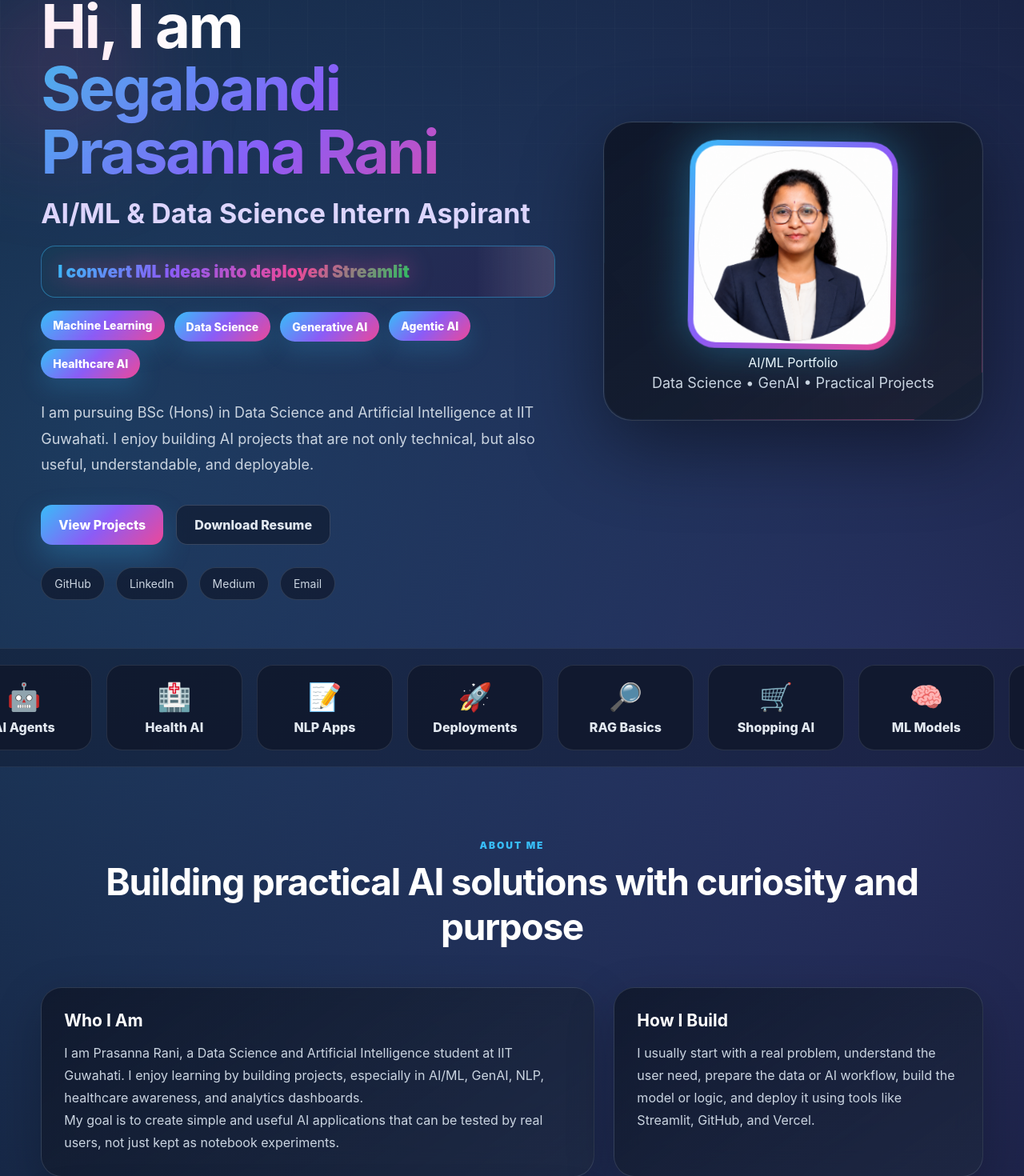
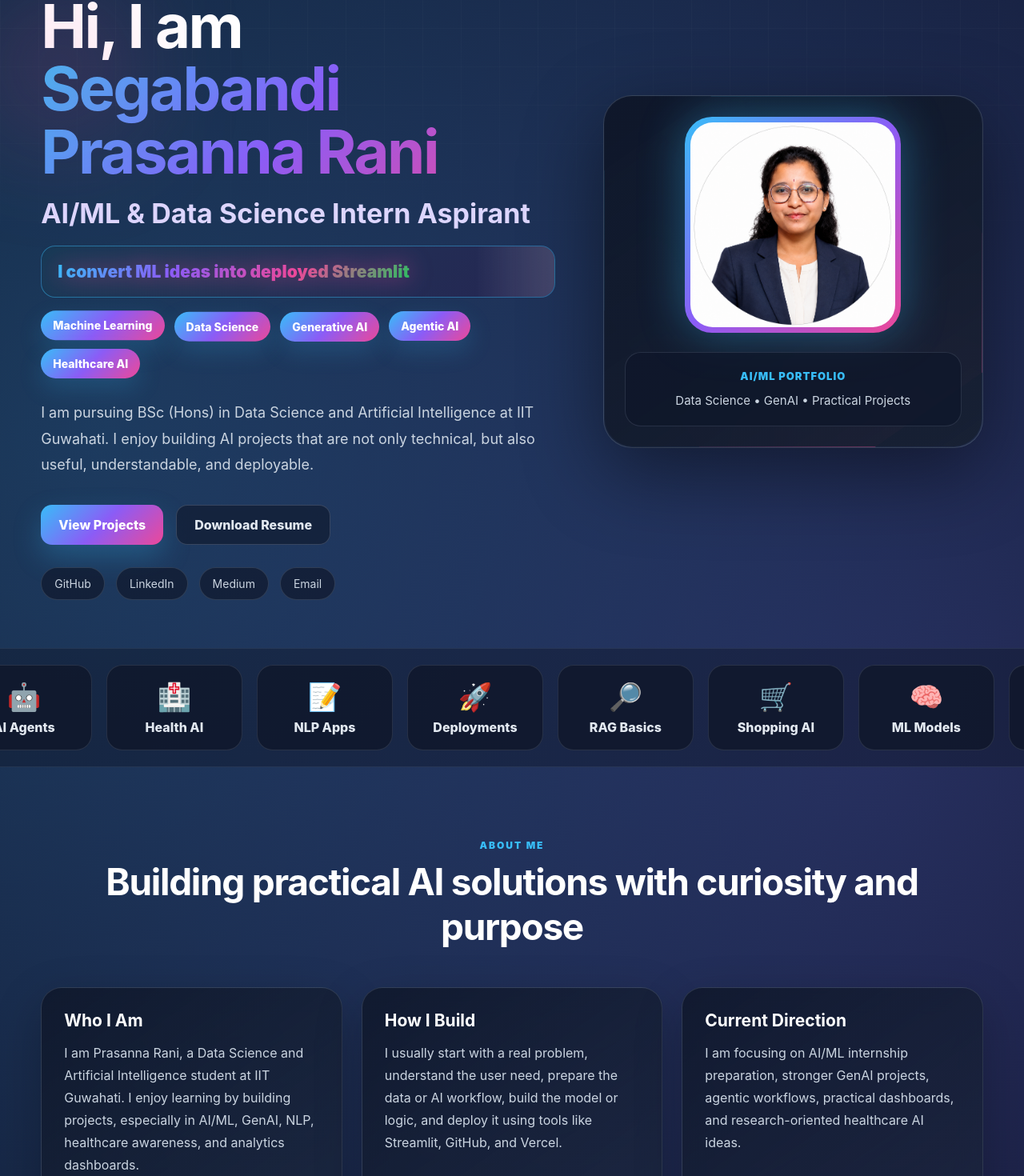
Before and after one commit to Prasannasegabandi36/prasanna-ai-ml-portfolio, a React (Vite) app: page / in a window 1280 px wide. Shown: the part 253-1723 px from the top of the page at 80% size. Built offline with nearby package versions, Linux system fonts and the light colour scheme.

Commit message:
Update style.css

```diff
--- a/src/style.css
+++ b/src/style.css
@@ -133,6 +133,14 @@ footer,
 
 .navLinks a:hover {
   color: var(--accent);
+}
+
+.activeNav {
+  color: white !important;
+  background: linear-gradient(135deg, var(--accent), var(--accent2));
+  padding: 8px 13px;
+  border-radius: 999px;
+  box-shadow: 0 8px 24px color-mix(in srgb, var(--accent) 28%, transparent);
 }
 
 .hero {
@@ -351,7 +359,7 @@ footer,
 
 .profilePanel {
   position: relative;
-  padding: 30px;
+  padding: 26px;
   border-radius: 36px;
   background: linear-gradient(145deg, rgba(15, 23, 42, 0.92), rgba(30, 41, 59, 0.55));
   border: 1px solid rgba(148, 163, 184, 0.25);
@@ -383,64 +391,46 @@ footer,
 }
 
 .profileFrame {
-  width: 260px;
-  height: 260px;
+  width: 270px;
+  height: 270px;
   margin: auto;
   border-radius: 34px;
   padding: 7px;
   background: linear-gradient(135deg, var(--accent), var(--accent2), var(--accent3));
   box-shadow: 0 0 55px color-mix(in srgb, var(--accent) 38%, transparent);
-  animation: profileFloat 4s ease-in-out infinite;
+  animation: none;
 }
 
 .profileFrame img {
   width: 100%;
   height: 100%;
   object-fit: cover;
+  object-position: center;
   border-radius: 28px;
   display: block;
+  background: #0f172a;
 }
 
-@keyframes profileFloat {
-  0%, 100% { transform: translateY(0) rotate(0deg); }
-  50% { transform: translateY(-12px) rotate(1.5deg); }
-}
-
-.profileInfoCard h3 {
-  margin-top: 26px;
-  font-size: 27px;
-}
-
-.profileInfoCard p {
-  color: #94a3b8;
-  margin-top: 8px;
-}
-
-.statsGrid {
-  margin-top: 28px;
-  display: grid;
-  grid-template-columns: repeat(3, 1fr);
-  gap: 14px;
-}
-
-.statsGrid div {
-  padding: 18px 10px;
-  border-radius: 18px;
-  background: rgba(30, 41, 59, 0.86);
+.profileCaption {
+  margin-top: 24px;
+  padding: 18px;
+  border-radius: 20px;
+  background: rgba(15, 23, 42, 0.72);
   border: 1px solid rgba(148, 163, 184, 0.18);
 }
 
-.statsGrid strong {
-  display: block;
+.profileCaption span {
   color: var(--accent);
-  font-size: 22px;
+  font-weight: 900;
+  text-transform: uppercase;
+  letter-spacing: 1px;
+  font-size: 13px;
 }
 
-.statsGrid span {
-  display: block;
-  margin-top: 5px;
-  font-size: 12px;
+.profileCaption p {
+  margin-top: 8px;
   color: #cbd5e1;
+  font-size: 15px;
 }
 
 .scrollingStrip {
@@ -511,19 +501,14 @@ footer,
 
 .aboutBento {
   display: grid;
-  grid-template-columns: 1.2fr 0.8fr;
+  grid-template-columns: repeat(3, 1fr);
   gap: 24px;
-}
-
-.bigBox {
-  grid-row: span 2;
 }
 
 .aboutBox,
 .skillCard,
 .projectCard,
 .researchCard,
-.whyGrid div,
 .contactCard,
 .educationCard,
 .experienceCard,
@@ -539,6 +524,10 @@ footer,
   transition: 0.28s ease;
   position: relative;
   overflow: hidden;
+}
+
+.aboutBox {
+  min-height: 260px;
 }
 
 .aboutBox:hover,
@@ -574,13 +563,13 @@ footer,
 .contactCard p {
   color: #cbd5e1;
   line-height: 1.75;
+  margin-top: 12px;
 }
 
 .skillsGrid,
 .projectsGrid,
 .researchGrid,
-.educationGrid,
-.whyGrid {
+.educationGrid {
   display: grid;
   grid-template-columns: repeat(3, 1fr);
   gap: 24px;
@@ -786,6 +775,8 @@ footer,
   color: var(--accent);
   font-weight: 900;
   margin-bottom: 8px;
+  letter-spacing: 0.5px;
+  text-transform: uppercase;
 }
 
 .terminalContact input,
@@ -811,10 +802,16 @@ footer,
   padding: 14px 18px;
   border: none;
   border-radius: 14px;
-  background: linear-gradient(135deg, var(--accent), var(--accent2));
+  background: linear-gradient(135deg, var(--accent), var(--accent2), var(--accent3));
   color: white;
   font-weight: 900;
   cursor: pointer;
+  box-shadow: 0 14px 35px color-mix(in srgb, var(--accent) 24%, transparent);
+  transition: 0.25s ease;
+}
+
+.terminalContact button:hover {
+  transform: translateY(-3px);
 }
 
 .contactSide {
@@ -839,7 +836,6 @@ footer {
 
 @media (max-width: 980px) {
   .hero,
-  .aboutBento,
   .experienceGrid,
   .certificateWrapper,
   .contactLayout {
@@ -851,12 +847,16 @@ footer {
     margin: auto;
   }
 
+  .aboutBento,
   .skillsGrid,
   .projectsGrid,
   .researchGrid,
-  .educationGrid,
-  .whyGrid {
+  .educationGrid {
     grid-template-columns: 1fr;
+  }
+
+  .aboutBox {
+    min-height: auto;
   }
 
   .typingBox {
@@ -879,10 +879,6 @@ footer {
     letter-spacing: -1.5px;
   }
 
-  .statsGrid {
-    grid-template-columns: 1fr;
-  }
-
   .heroButtons,
   .contactButtons {
     flex-direction: column;
```
